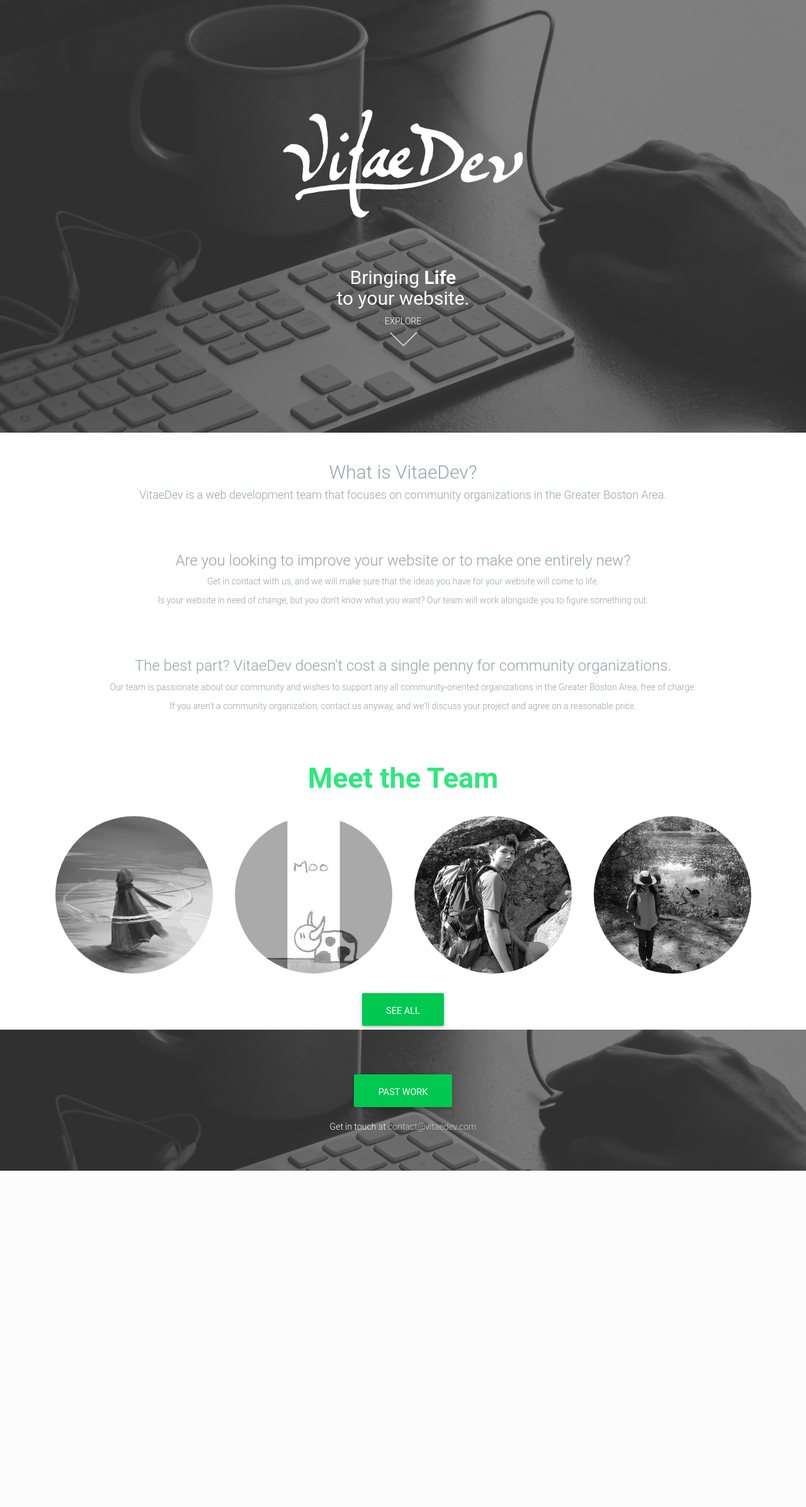
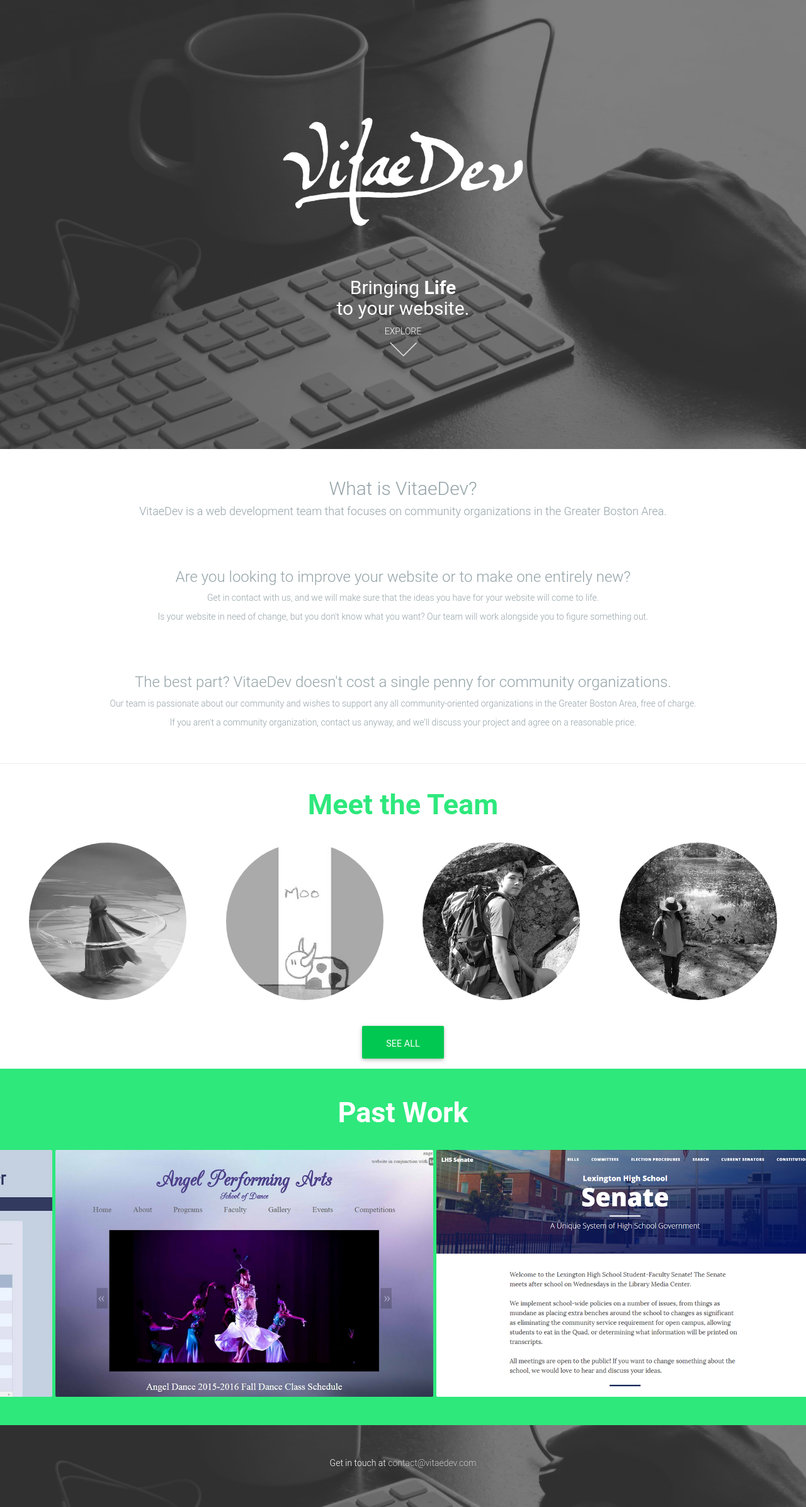
Before and after one commit to vitaedev/vitaedev.github.io, a PHP site: page / in a window 1280 px wide. Shown: the whole page at 63% size. Before the commit the page ends 1859 px from the top, so only its background shows below. Run offline with PHP 8.4, Linux system fonts and the light colour scheme; some libraries are stand-ins or nearby versions; some web fonts are replaced.

Commit message:
added works section and fine tuned

```diff
--- a/css/main.css
+++ b/css/main.css
@@ -377,6 +377,7 @@ footer {
 .team
 {
   margin-bottom:0px;
+  margin-top: 0px !important;
   background:#FFF;
   padding:0 !important;
   font-size: 30px;
@@ -384,7 +385,6 @@ footer {
 
 .teamheader
 {
-  padding-top: 25px;
   color: #2EE87C;
   text-align: center;
 }
@@ -415,3 +415,120 @@ footer {
   color:#2EE87C;
   font-weight: 700;
 }
+
+/*------------WORKS------------*/
+.pastworks
+{
+  background-color: #2EE87C;
+  margin-bottom: 0px !important;
+}
+
+.photoheader
+{
+  padding: 25px;
+  color: #FFF;
+  text-align: center;
+
+}
+
+.container {
+    width: 100%;
+    overflow: hidden;
+    margin: 10px auto;
+}
+
+.photobanner {
+    height:432px;
+    width: 6050px;
+    margin-bottom: 5px;
+    font-size: 0;
+}
+
+.photobanner img {
+  margin-bottom: 10px;
+  margin-right: 5px;
+  height: 392px;
+  width: 600px;
+}
+
+.photobanner img  {
+    -webkit-transition: all 0.5s ease;
+    -moz-transition: all 0.5s ease;
+    -o-transition: all 0.5s ease;
+    -ms-transition: all 0.5s ease;
+    transition: all 0.5s ease;
+}
+
+.photobanner img:hover {
+    -webkit-transform: scale(1.1);
+    -moz-transform: scale(1.1);
+    -o-transform: scale(1.1);
+    -ms-transform: scale(1.1);
+    transform: scale(1.1);
+    cursor: pointer;
+
+    -webkit-box-shadow: 0px 3px 5px rgba(0,0,0,0.2);
+    -moz-box-shadow: 0px 3px 5px rgba(0,0,0,0.2);
+    box-shadow: 0px 3px 5px rgba(0,0,0,0.2);
+}
+
+
+/*keyframe animations*/
+.first {
+    -webkit-animation: bannermove 30s linear infinite;
+       -moz-animation: bannermove 30s linear infinite;
+        -ms-animation: bannermove 30s linear infinite;
+         -o-animation: bannermove 30s linear infinite;
+            animation: bannermove 30s linear infinite;
+}
+
+@keyframes "bannermove" {
+ 0% {margin-left: 0px;}
+ 100% {margin-left: -2420px;}
+}
+
+@-moz-keyframes bannermove {
+ 0% {margin-left: 0px;}
+ 100% {margin-left: -2420px;}
+}
+
+@-webkit-keyframes "bannermove" {
+ 0% {margin-left: 0px;}
+ 100% {margin-left: -2420px;}
+}
+
+@-ms-keyframes "bannermove" {
+ 0% {margin-left: 0px;}
+ 100% {margin-left: -2420px;}
+}
+
+@-o-keyframes "bannermove" {
+ 0% {margin-left: 0px;}
+ 100% {margin-left: --2420px;}
+}
+
+
+@keyframes "bannermoves" {
+ 0% {margin-left: -2420px;}
+ 100% {margin-left: 0px;}
+}
+
+@-moz-keyframes bannermoves {
+ 0% {margin-left: -2420px;}
+ 100% {margin-left: 0px;}
+}
+
+@-webkit-keyframes "bannermoves" {
+ 0% {margin-left: -2420px;}
+ 100% {margin-left: 0px;}
+}
+
+@-ms-keyframes "bannermoves" {
+ 0% {margin-left: -2420px;}
+ 100% {margin-left: 0px;}
+}
+
+@-o-keyframes "bannermoves" {
+ 0% {margin-left: -2420px;}
+ 100% {margin-left: 0px;}
+}
--- a/index.html
+++ b/index.html
@@ -54,7 +54,7 @@
       <p>Our team is passionate about our community and wishes to support any all community-oriented organizations in the Greater Boston Area, free of charge.</p>
       <p>If you aren't a community organization, contact us anyway, and we'll discuss your project and agree on a reasonable price.</p>
     </section>
-
+    <hr>
     <section class = "team">
       <div class="container">
         <h2 class = "teamheader titles">Meet the Team</h2>
@@ -108,12 +108,23 @@
       </container>
     </section>
 
+    <div class="container pastworks">
+      <h2 class = "photoheader titles">Past Work</h2>
+      <div class="photobanner">
+          <a href="http://www.aceactoncenter.com/"><img class="first overlay red" src="images/ace.png"></a>
+          <a href="http://www.angelperformingarts.com"><img src="images/angel.png"></a>
+          <a href = "http://vitaedev.com/lhssenate/"><img src="images/lhssenate.png"></a>
+          <a href = "http://new.lexingtoncommunityed.org/"><img src="images/lexplorations.png"></a>
+          <a href="http://www.aceactoncenter.com/"><img src="images/ace.png"></a>
+          <a href="http://www.angelperformingarts.com"><img src="images/angel.png"></a>
+          <a href = "http://vitaedev.com/lhssenate/"><img src="images/lhssenate.png"></a>
+          <a href = "http://new.lexingtoncommunityed.org/"><img src="images/lexplorations.png"></a>
+      </div>
+  </div>
+
   </main>
 
   <footer>
-    <div class="breath text-center">
-      <a href="past_works.html" class="btn btn-success btn-lg gototop">PAST WORK</a>
-    </div>
     <p>
       Get in touch at
       <a href="mailto:contact@vitaedev.com" style="color: #ccc;">contact@vitaedev.com</a>
```
Also changed, not shown: images/ace.png (added), images/angel.png (added), images/lexplorations.png (added), images/lhssenate.png (added).
